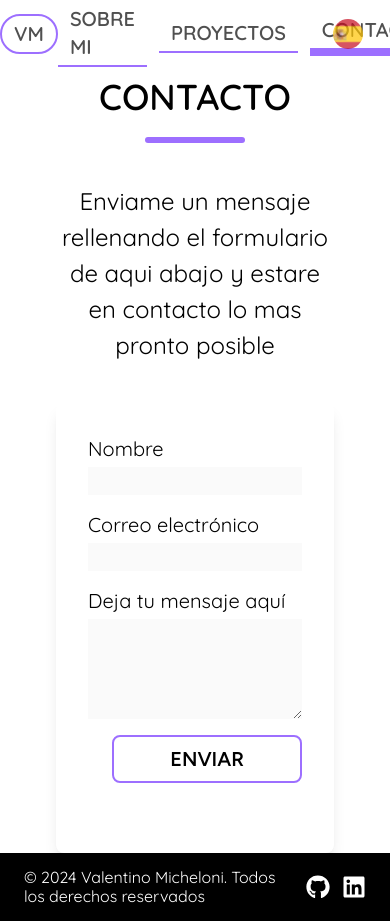
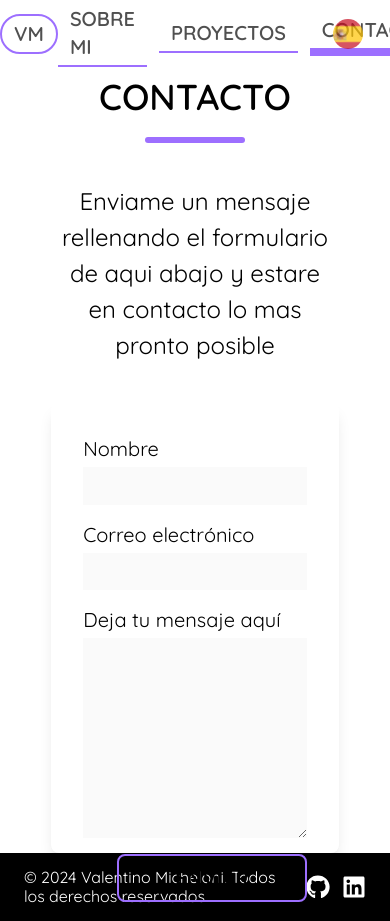
Before and after one commit to upon-X/portfolio-r, a React (Vite) app: page /contact in a window 390 px wide. Shown: the top 921 px of the page. Built offline with nearby package versions, Linux system fonts and the light colour scheme.

Commit message:
only responsive is missing | 93%

```diff
--- a/src/components/Contact/ContactForm.tsx
+++ b/src/components/Contact/ContactForm.tsx
@@ -78,7 +78,7 @@
       <div className="flex flex-col gap-1 w-full 2xl:col-span-2">
         <label>{content?.contact[language].form.message}</label>
         <textarea
-          className="min-h-[100px] max-h-[200px] bg-[#fafafa] text-base p-2"
+          className="min-h-[200px] max-h-[200px] bg-[#fafafa] text-base p-2"
           id="form_message"
           name="form_message"
           value={message}
@@ -86,7 +86,7 @@
           minLength={10}
           maxLength={1200}
           required
-        ></textarea>
+        />
       </div>
       <div className=" flex justify-center col-start-2 ">
         <button
--- a/src/index.css
+++ b/src/index.css
@@ -38,4 +38,8 @@
     flex: 0 0 100%;
     min-width: 0;
   }
+
+  input {
+    padding: 0.3rem;
+  }
 }
```
